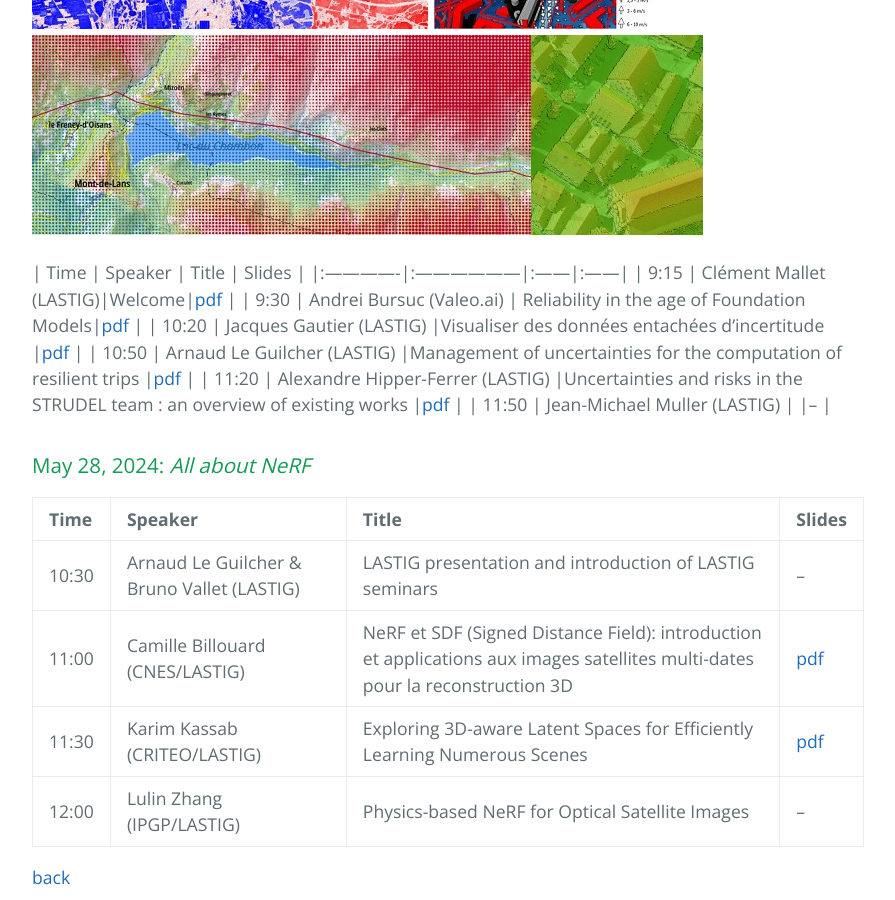
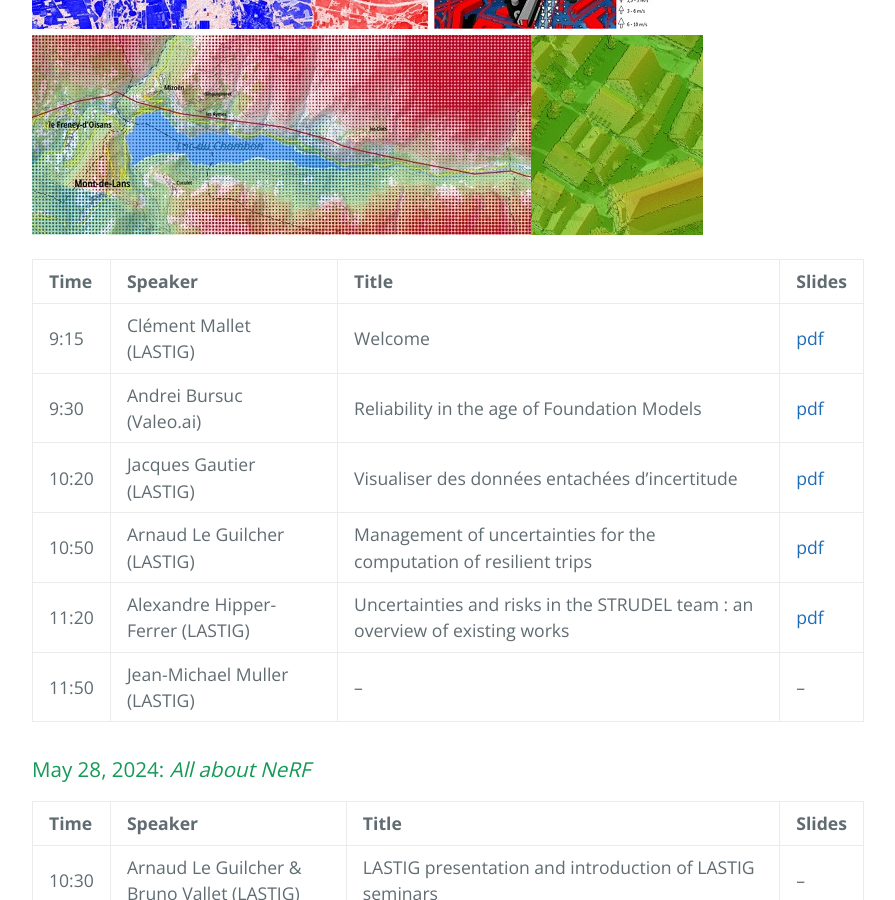
Before and after one commit to umrlastig/seminars, a Jekyll site: the page built from past.md, in a window 1280 px wide and 900 px high, scrolled down 1687 px. Shown: the whole window, without its empty margins (192-1087 px from the left). Built offline with Jekyll 4.4.1, drawn with Linux system fonts in a browser that asks for light colours.

```diff
--- a/past.md
+++ b/past.md
@@ -30,17 +30,12 @@ All information about past LASTIG seminars is provided here.
 
 | Time        | Speaker         | Title | Slides |
 |:-------------|:------------------|:------|:------|
-| 9:15           | Clément Mallet (LASTIG)|Welcome|[pdf](documents/SemThematique_LASTIG_Mallet_12092025.pdf)  |
-| 9:30           | Andrei Bursuc (Valeo.ai) | Reliability in the age of
-Foundation Models|[pdf](documents/SemThematique_LASTIG_Bursuc_12092025.pdf)   |
-| 10:20 | Jacques Gautier (LASTIG)   |Visualiser des données entachées
-d’incertitude |[pdf](documents/SemThematique_LASTIG_Gautier_12092025.pdf)  |
-| 10:50   | Arnaud Le Guilcher (LASTIG)      |Management of uncertainties
-for the computation of resilient
-trips |[pdf](documents/SemThematique_LASTIG_LeGuilcher_12092025.pdf)   |
-| 11:20 | Alexandre Hipper-Ferrer (LASTIG) |Uncertainties and risks in the STRUDEL team : an overview of
-existing works |[pdf](documents/SemThematique_LASTIG_HippertFerrer_12092025.pdf)  |
-| 11:50 | Jean-Michael Muller (LASTIG)   | |--  |
+| 9:15 | Clément Mallet (LASTIG)| Welcome |[pdf](documents/SemThematique_LASTIG_Mallet_12092025.pdf)  |
+| 9:30  | Andrei Bursuc (Valeo.ai) | Reliability in the age of Foundation Models | [pdf](documents/SemThematique_LASTIG_Bursuc_12092025.pdf)   |
+| 10:20 | Jacques Gautier (LASTIG)   | Visualiser des données entachées d’incertitude | [pdf](documents/SemThematique_LASTIG_Gautier_12092025.pdf)  |
+| 10:50   | Arnaud Le Guilcher (LASTIG)      | Management of uncertainties for the computation of resilient trips | [pdf](documents/SemThematique_LASTIG_LeGuilcher_12092025.pdf)   |
+| 11:20 | Alexandre Hipper-Ferrer (LASTIG) | Uncertainties and risks in the STRUDEL team : an overview of existing works | [pdf](documents/SemThematique_LASTIG_HippertFerrer_12092025.pdf)  |
+| 11:50 | Jean-Michael Muller (LASTIG)   |-- |--  |
 
 
 
```
